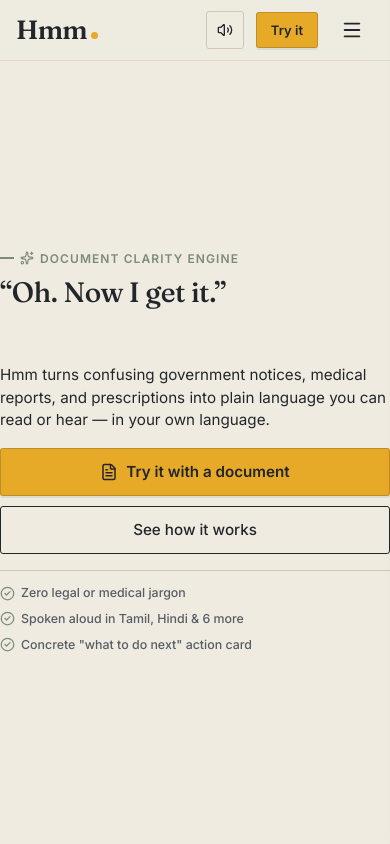
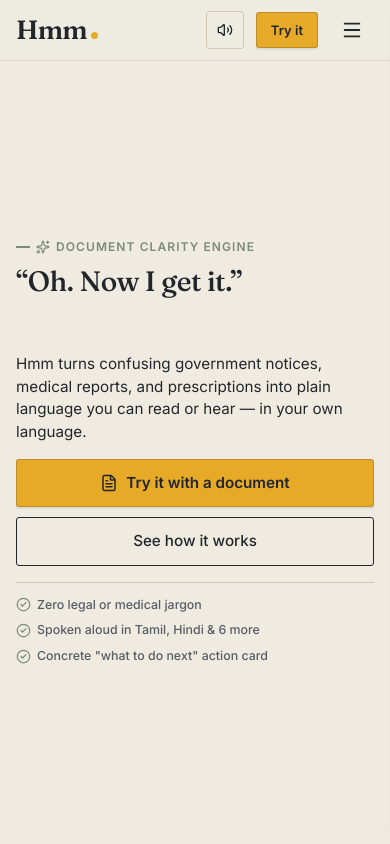
Before and after one commit to lingeswarandhanapal7-hub/Hmm, a React (Vite) app: page / in a window 390 px wide. Shown: the top 844 px of the page. Built offline with nearby package versions, Linux system fonts and the light colour scheme.

Commit message:
fix(css): restore left and right container padding in hero section on mobile and tablet

```diff
--- a/src/App.css
+++ b/src/App.css
@@ -296,7 +296,8 @@
   align-items: flex-start;
   text-align: left;
   max-width: var(--editorial-max-width);
-  padding: 24px 0;
+  padding-top: 24px;
+  padding-bottom: 24px;
 }
 
 /* Faint Document Textures in the background */
@@ -2632,7 +2633,8 @@
   }
 
   .hero-content-stage {
-    padding: 20px 0;
+    padding-top: 20px;
+    padding-bottom: 20px;
   }
 
   .hero-headline {
```
